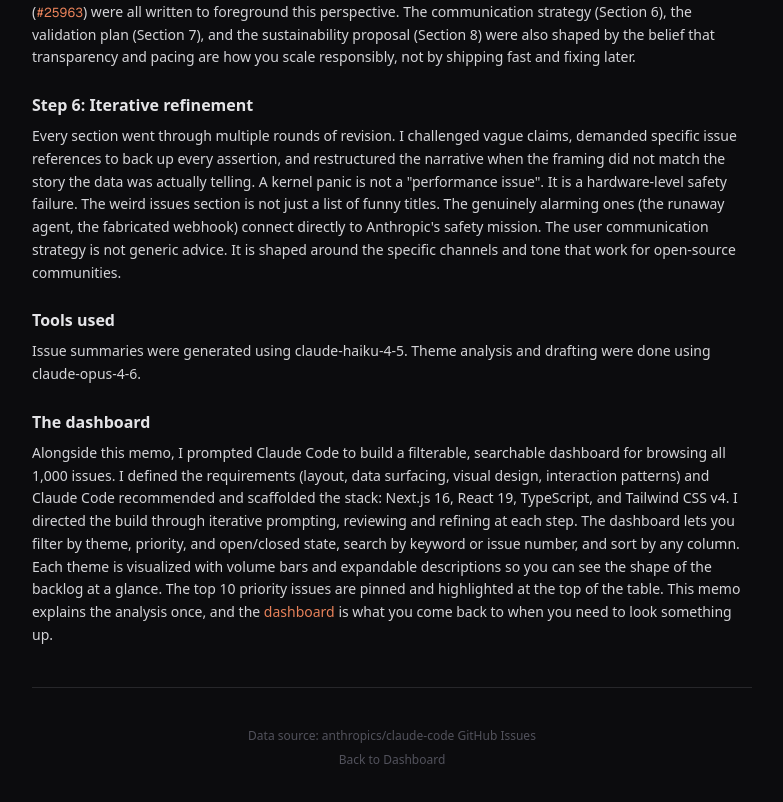
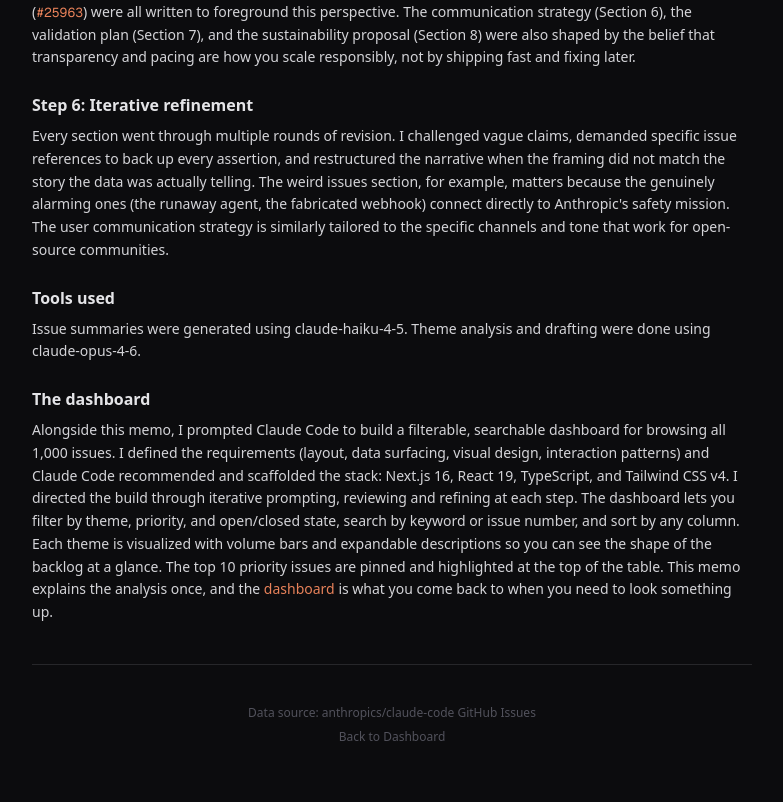
Before and after one commit to tabbydamola/tabithasportfolio, a Next.js app: page /analysis in a window 1280 px wide. Shown: the part 10162-10964 px from the top of the page, without its empty margins (248-1031 px from the left). Built offline with nearby package versions, Linux system fonts and the light colour scheme.

Commit message:
refine: improve clarity in analysis narrative by restructuring vague claims and emphasizing key issues

```diff
--- a/src/app/analysis/page.tsx
+++ b/src/app/analysis/page.tsx
@@ -768,12 +768,11 @@ export default function AnalysisPage() {
           <p className="text-sm text-zinc-300 leading-relaxed">
             Every section went through multiple rounds of revision. I challenged vague claims, demanded
             specific issue references to back up every assertion, and restructured the narrative when the
-            framing did not match the story the data was actually telling. A kernel panic is not a
-            &quot;performance issue&quot;. It is a hardware-level safety failure. The weird issues section
-            is not just a list of funny titles. The genuinely alarming ones (the runaway agent, the
+            framing did not match the story the data was actually telling. The weird issues section, for
+            example, matters because the genuinely alarming ones (the runaway agent, the
             fabricated webhook) connect directly to Anthropic&apos;s safety mission. The user communication
-            strategy is not generic advice. It is shaped around the specific channels and tone that work
-            for open-source communities.
+            strategy is similarly tailored to the specific channels and tone that work for open-source
+            communities.
           </p>
 
           <h3 className="text-base font-semibold text-zinc-200 mt-6 mb-2">Tools used</h3>
```
